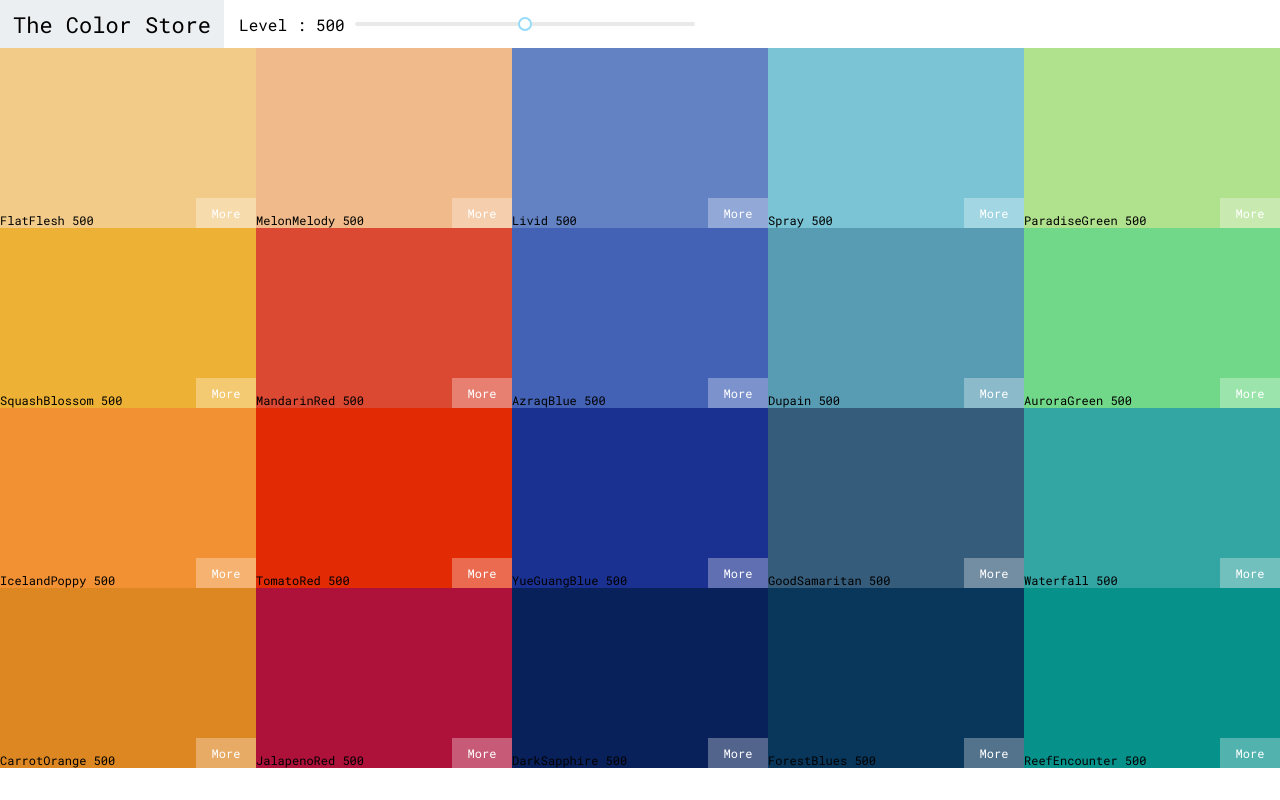
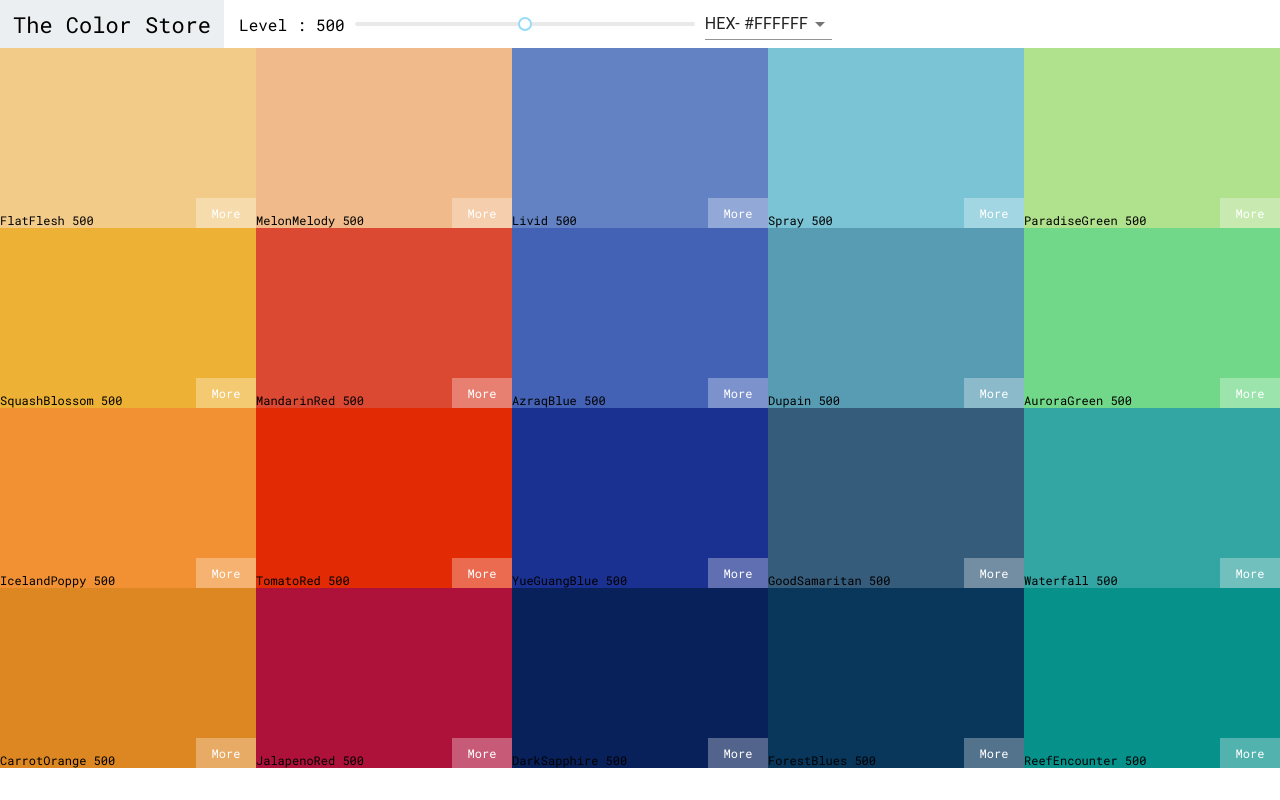
Before and after one commit to swpril/The-Color-Store, a React (Create React App) app: page / in a window 1280 px wide. Built offline with nearby package versions, Linux system fonts and the light colour scheme.

Commit message:
added Select and Material-UI

```diff
--- a/src/Components/NavBar.js
+++ b/src/Components/NavBar.js
@@ -1,9 +1,15 @@
-import React from 'react';
+import React, { useState } from 'react';
 import Slider from 'rc-slider';
+import { Select, MenuItem } from '@material-ui/core';
 import 'rc-slider/assets/index.css'
 import '../Styles/Navbar.css';
 
-const NavBar = ({ level, handleChange }) => {
+const NavBar = ({ level, handleChange, handleSelect }) => {
+    const [format, setFormat] = useState('hex');
+    const handleFormat = (e) => {
+        setFormat(e.target.value)
+        handleSelect(e.target.value);
+    }
     return (
         <header className='Navbar'>
             <div className='logo'>
@@ -15,6 +21,16 @@ const NavBar = ({ level, handleChange }) => {
                     <Slider defaultValue={level} min={100} max={900} onAfterChange={handleChange} step={100} />
                 </div>
             </div>
+            <div className='select-container'>
+                <Select value={format} onChange={handleFormat}>
+                    <MenuItem value='hex'> HEX- #FFFFFF
+                    </MenuItem>
+                    <MenuItem value='rgb'> RGB- rgb(r,g,b)
+                    </MenuItem>
+                    <MenuItem value='rgba'> RGBA- rgba(r,g,b,a)
+                    </MenuItem>
+                </Select>
+            </div>
         </header>
     )
 }
--- a/src/Components/Palette.js
+++ b/src/Components/Palette.js
@@ -5,15 +5,19 @@ import NavBar from './NavBar';
 
 const Palette = (props) => {
     const [level, setLevel] = useState(500);
+    const [format, setFormat] = useState('hexValue');
     const handleChange = (level) => {
         setLevel(level);
     }
+    const handleSelect = (e) => {
+        setFormat(e);
+    }
     const colorBox = props.palette.colors[level].map((color) => (
-        <ColorBox background={color.hexValue} key={color.name} name={color.name} />
+        <ColorBox background={color[format]} key={color.name} name={color.name} />
     ))
     return (
         <div className='palette'>
-            <NavBar level={level} handleChange={handleChange} />
+            <NavBar level={level} handleChange={handleChange} handleSelect={handleSelect} />
             <div className='palette-colors '>
                 {colorBox}
             </div>
```
